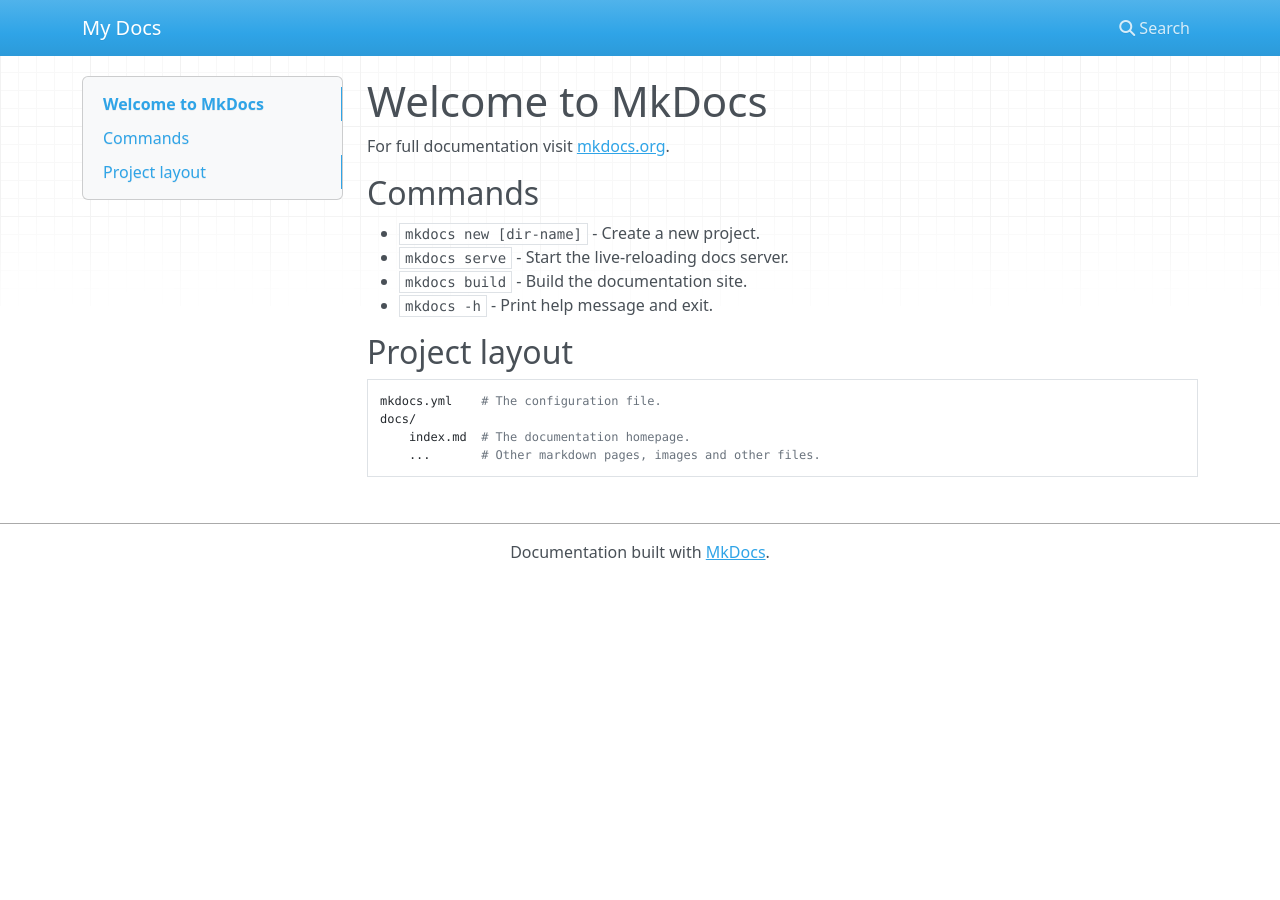
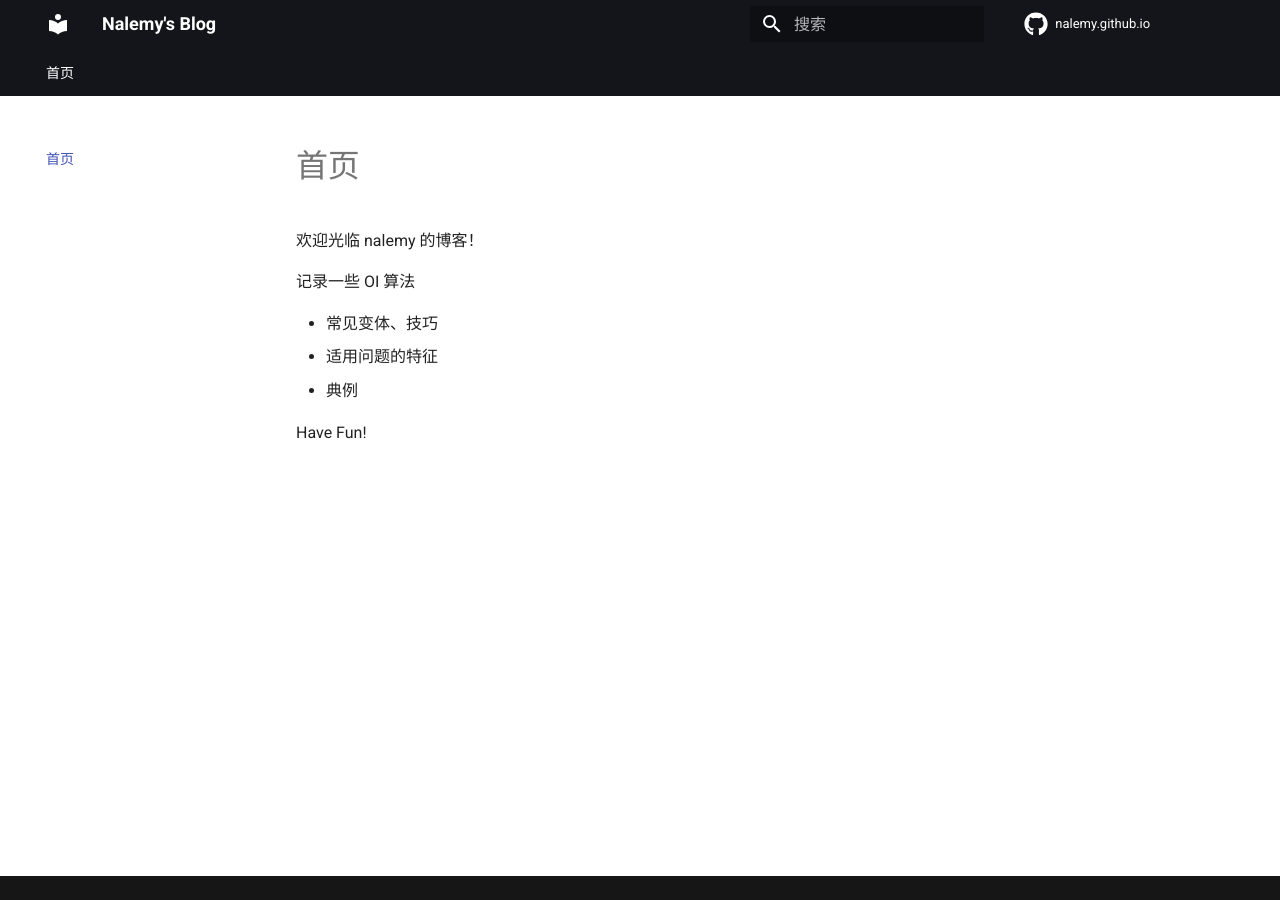
Before and after one commit to nalemy/nalemy.github.io, an MkDocs documentation site: the page built from docs/index.md, in a window 1280 px wide. Built offline with MkDocs 1.6.1 and Material for MkDocs 9.7.7, drawn with Linux system fonts in a browser that asks for light colours; nearby versions of some CDN libraries; comment, search, counter and statistics services are not loaded.

Commit message:
feat(mkdocs.yml): Add basic configurations

```diff
--- a/docs/index.md
+++ b/docs/index.md
@@ -1,17 +1,9 @@
-# Welcome to MkDocs
+欢迎光临 nalemy 的博客！
 
-For full documentation visit [mkdocs.org](https://www.mkdocs.org).
+记录一些 OI 算法
 
-## Commands
+- 常见变体、技巧
+- 适用问题的特征
+- 典例
 
-* `mkdocs new [dir-name]` - Create a new project.
-* `mkdocs serve` - Start the live-reloading docs server.
-* `mkdocs build` - Build the documentation site.
-* `mkdocs -h` - Print help message and exit.
-
-## Project layout
-
-    mkdocs.yml    # The configuration file.
-    docs/
-        index.md  # The documentation homepage.
-        ...       # Other markdown pages, images and other files.
+Have Fun!
--- a/mkdocs.yml
+++ b/mkdocs.yml
@@ -1 +1,103 @@
-site_name: My Docs
+# Info
+site_name: Nalemy's Blog
+site_url: https://nalemy.github.io
+site_author: nalemy
+# UI
+theme:
+  name: material
+  palette:
+    primary: black
+    accent: teal
+  features:
+    - navigation.instant #- header.autohide  # 自动隐藏
+    #- announce.dismiss # 呈现可标记为由用户读取的临时公告，可以包含一个用于取消当前公告的按钮
+    - navigation.tracking # 地址栏中的 URL 将自动更新为在目录中突出显示的活动锚点
+    - navigation.tabs # 顶级部分将呈现在上面视口标题下方的菜单层中，但在移动设备上保持原样
+    #- navigation.tabs.sticky  # 启用粘性选项卡后，导航选项卡将锁定在标题下方，并在向下滚动时始终保持可见
+    #- navigation.sections # 启用部分后，顶级部分在边栏中呈现为1220px以上视口的组，但在移动设备上保持原样
+    - navigation.top # 返回顶部的按钮 在上滑时出现
+    - search.suggest # 搜索输入一些字母时推荐补全整个单词
+    - search.highlight # 搜索出的文章关键词加入高亮
+    - navigation.expand # 打开Tab时左侧目录全部展开
+    #- navigation.indexes # 启用节索引页后，可以将文档直接附加到节
+    - search.share # 搜索分享按钮
+  language: zh # 一些提示性的文字会变成中文
+
+
+  icon:
+    repo: fontawesome/brands/github # 右上角图标
+# edit_uri: edit/main/docs # 编辑按钮跳转的链接
+repo_url: https://github.com/nalemy/nalemy.github.io # 右上角点击跳转的链接
+repo_name: nalemy.github.io # 右上角的名字
+
+# Navigtion
+nav:
+
+# copyright: # 左下角的版权声明
+
+extra:
+  generator: false  # 删除页脚显示“使用 MkDocs 材料制造”
+  social: # 联系方式
+
+#cookie
+  # analytics:
+  #   provider: google
+  #   property: !ENV GOOGLE_ANALYTICS_KEY
+  #   feedback:
+  #     title: Was this page helpful?
+  #     ratings:
+  #       - icon: material/heart
+  #         name: This page was helpful
+  #         data: 1
+  #         note: >-
+  #           Thanks for your feedback!
+  #       - icon: material/heart-broken
+  #         name: This page could be improved
+  #         data: 0
+  #         note: >-
+  #           Thanks for your feedback! Help us improve this page by
+  #           using our <a href="..." target="_blank" rel="noopener">feedback form</a>.
+  # consent:
+  #   title: Cookie consent
+  #   description: >-
+  #     我们也使用cookies来识别您的重复访问和偏好来衡量我们文档的有效性以及用户是否找到他们要找的东西。
+  #     如果你同意,你可以帮助我们让我们的网站更好~
+    # 描述
+
+plugins:
+  - search
+  - tags  #标签
+markdown_extensions:
+  - abbr
+  - pymdownx.caret
+  - pymdownx.mark
+  - pymdownx.tilde
+  - md_in_html
+  - pymdownx.arithmatex:  # latex支持
+      generic: true
+  - toc:
+      permalink: true # 固定标题位置为当前位置
+  - pymdownx.highlight: # 代码块高亮
+      anchor_linenums: true
+      # linenums: true # 显示行号
+      # auto_title: true # 显示编程语言名称
+  - pymdownx.inlinehilite
+  - pymdownx.snippets
+  - pymdownx.superfences
+  - attr_list
+  - pymdownx.emoji:
+      emoji_index: !!python/name:materialx.emoji.twemoji
+      emoji_generator: !!python/name:materialx.emoji.to_svg
+  - pymdownx.superfences # 代码块高亮插件
+  - meta # 支持Markdown文件上方自定义标题标签等
+
+extra_javascript:
+  #- javascripts/extra.js
+  #- javascripts/mathjax.js
+  - https://polyfill.io/v3/polyfill.min.js?features=es6
+  - https://cdn.jsdelivr.net/npm/mathjax@3/es5/tex-mml-chtml.js
+extra_css:
+  #- stylesheets/extra.css
+
+nav:
+  - 首页: index.md
```
